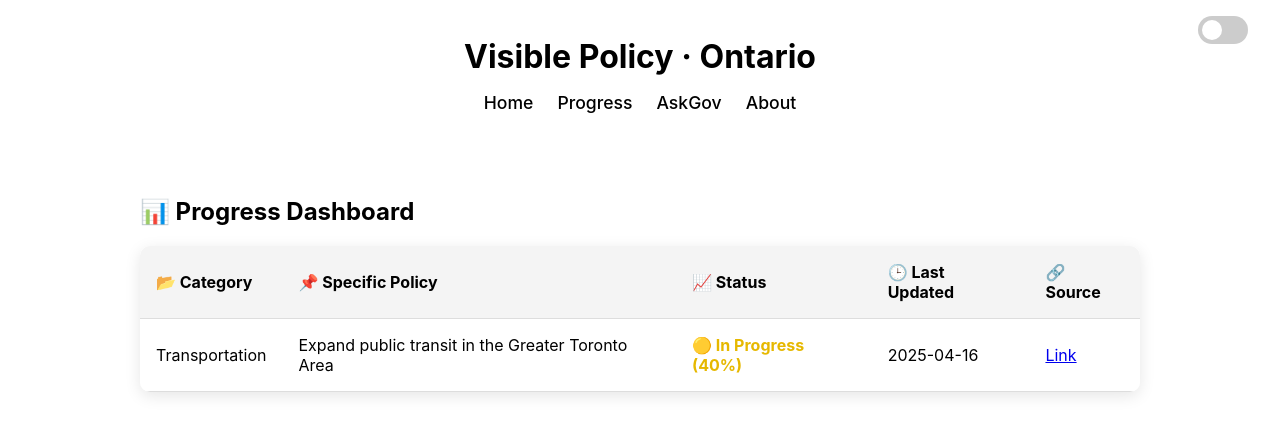
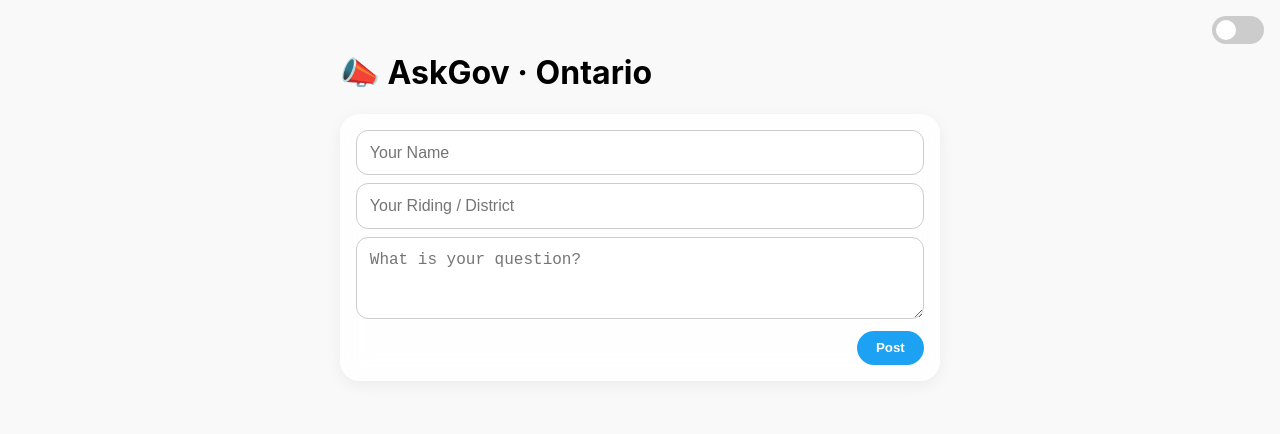
Before and after one commit to leonardoh-ca/visible-policy-data, a website: page index.html in a window 1280 px wide. Drawn offline with Linux system fonts and the light colour scheme.

Commit message:
Update index.html

```diff
--- a/index.html
+++ b/index.html
@@ -3,89 +3,108 @@
 <head>
   <meta charset="UTF-8">
   <meta name="viewport" content="width=device-width, initial-scale=1.0">
-  <title>Visible Policy · Ontario</title>
+  <title>AskGov · Visible Policy</title>
+  <link rel="stylesheet" href="https://cdnjs.cloudflare.com/ajax/libs/font-awesome/6.5.0/css/all.min.css">
   <style>
+    :root {
+      --bg: #f9f9f9;
+      --text: #000;
+      --card: rgba(255, 255, 255, 0.85);
+      --btn-bg: #1da1f2;
+    }
+    .dark {
+      --bg: #121212;
+      --text: #f9f9f9;
+      --card: rgba(30, 30, 30, 0.85);
+      --btn-bg: #1a8cd8;
+    }
     body {
       font-family: -apple-system, BlinkMacSystemFont, 'Segoe UI', Roboto;
       margin: 0;
-      padding: 0;
-      background-color: #ffffff;
-      color: #000000;
-      transition: background-color 0.3s, color 0.3s;
+      padding: 2rem;
+      background-color: var(--bg);
+      color: var(--text);
+      transition: all 0.3s ease-in-out;
     }
-
-    body.dark {
-      background-color: #1c1c1e;
-      color: #f5f5f7;
+    .container {
+      max-width: 600px;
+      margin: 0 auto;
     }
-
-    .container {
-      max-width: 1000px;
-      margin: 0 auto;
-      padding: 2rem;
+    .tweet-box, .tweet {
+      background: var(--card);
+      backdrop-filter: blur(12px);
+      border-radius: 20px;
+      padding: 1rem;
+      margin-bottom: 1.2rem;
+      box-shadow: 0 4px 16px rgba(0,0,0,0.06);
+      transition: all 0.2s ease-in-out;
     }
-
-    h1 {
-      font-size: 2rem;
-      margin-bottom: 1rem;
-      text-align: center;
+    .tweet-box input, .tweet-box textarea {
+      width: 100%;
+      padding: 0.8rem;
+      margin-bottom: 0.5rem;
+      font-size: 1rem;
+      border-radius: 12px;
+      border: 1px solid #ccc;
+      box-sizing: border-box;
     }
-
-    nav {
+    .post-container {
       display: flex;
-      justify-content: center;
-      gap: 1.5rem;
-      margin-bottom: 2rem;
-      font-weight: 500;
-      font-size: 1.1rem;
+      justify-content: flex-end;
     }
-
-    nav a {
-      text-decoration: none;
-      color: inherit;
-      transition: color 0.3s ease, transform 0.2s ease;
+    .tweet-box button {
+      background-color: var(--btn-bg);
+      color: white;
+      border: none;
+      padding: 0.6rem 1.2rem;
+      border-radius: 9999px;
+      font-weight: bold;
+      cursor: pointer;
+      transition: background 0.2s;
     }
-
-    nav a:hover {
-      text-decoration: underline;
-      color: #0a84ff;
-      transform: scale(1.05);
+    .tweet {
+      position: relative;
+      padding-right: 2.5rem;
     }
-
-    .topbar {
-      display: flex;
-      justify-content: space-between;
-      align-items: center;
-      padding: 1rem 2rem 0 2rem;
+    .tweet .meta {
+      font-weight: bold;
+      font-size: 0.95rem;
+      margin-bottom: 0.3rem;
     }
-
-    .topbar h1 {
-      flex-grow: 1;
-      text-align: center;
+    .tweet .time {
+      font-size: 0.8rem;
+      color: #888;
     }
-
-    .toggle-switch {
-      display: flex;
-      align-items: center;
-      gap: 0.5rem;
+    .tweet .text {
+      font-size: 1rem;
+      margin: 0.5rem 0;
+    }
+    .tweet .delete-btn {
       position: absolute;
+      top: 10px;
+      right: 10px;
+      background: none;
+      border: none;
+      color: #e0245e;
+      font-size: 1.2rem;
+      cursor: pointer;
+    }
+    .toggle-container {
+      position: fixed;
       top: 1rem;
-      right: 2rem;
+      right: 1rem;
     }
-
     .switch {
       position: relative;
       display: inline-block;
-      width: 50px;
+      width: 52px;
       height: 28px;
     }
-
     .switch input {
       opacity: 0;
       width: 0;
       height: 0;
     }
-
     .slider {
       position: absolute;
       cursor: pointer;
@@ -97,7 +116,6 @@
       transition: 0.4s;
       border-radius: 34px;
     }
-
     .slider:before {
       position: absolute;
       content: "";
@@ -109,135 +127,111 @@
       transition: 0.4s;
       border-radius: 50%;
     }
-
     input:checked + .slider {
-      background-color: #0a84ff;
+      background-color: #1da1f2;
     }
-
     input:checked + .slider:before {
-      transform: translateX(22px);
+      transform: translateX(24px);
     }
-
-    table {
-      border-collapse: collapse;
-      width: 100%;
-      background-color: rgba(255, 255, 255, 0.9);
-      border-radius: 10px;
-      overflow: hidden;
-      box-shadow: 0 4px 16px rgba(0,0,0,0.1);
-      transition: background-color 0.3s ease;
-    }
-
-    body.dark table {
-      background-color: rgba(44, 44, 46, 0.85);
-    }
-
-    th, td {
-      padding: 1rem;
-      border-bottom: 1px solid #ddd;
-      text-align: left;
-      transition: background-color 0.3s, color 0.3s;
-    }
-
-    th {
-      background: #f4f4f4;
-    }
-
-    body.dark th {
-      background: #2c2c2e;
-    }
-
-    tr:hover {
-      background-color: rgba(240, 240, 255, 0.3);
-    }
-
-    body.dark tr:hover {
-      background-color: rgba(255, 255, 255, 0.05);
-    }
-
-    .status.inprogress { color: #e6b800; font-weight: bold; }
-    .status.completed  { color: #00cc66; font-weight: bold; }
-    .status.delayed    { color: #e60000; font-weight: bold; }
   </style>
 </head>
 <body>
-  <div class="topbar">
-    <h1>Visible Policy · Ontario</h1>
-    <div class="toggle-switch">
-      <label class="switch">
-        <input type="checkbox" id="mode-toggle">
-        <span class="slider"></span>
-      </label>
+  <div class="toggle-container">
+    <label class="switch">
+      <input type="checkbox" onchange="toggleMode()">
+      <span class="slider"></span>
+    </label>
+  </div>
+  <div class="container">
+    <h1>📣 AskGov · Ontario</h1>
+    <div class="tweet-box">
+      <input type="text" id="name" placeholder="Your Name" required>
+      <input type="text" id="district" placeholder="Your Riding / District" required>
+      <textarea id="question" rows="3" placeholder="What is your question?" required></textarea>
+      <div class="post-container">
+        <button onclick="postTweet()">Post</button>
+      </div>
     </div>
+    <div id="tweets"></div>
   </div>
+  <script>
+    const repo = "visible-policy-data";
+    const owner = "leonardoh-ca";
+    const filePath = "comments.json";
 
-  <nav>
-    <a href="#">Home</a>
-    <a href="#">Progress</a>
-    <a href="askgov.html">AskGov</a>
-    <a href="about.html">About</a>
-  </nav>
+    async function fetchComments() {
+      const res = await fetch(`https://raw.githubusercontent.com/${owner}/${repo}/main/${filePath}`);
+      const text = await res.text();
+      try {
+        const parsed = JSON.parse(text);
+        return parsed.filter(t => t && t.id && t.name && t.question);
+      } catch (e) {
+        console.error("Failed to parse comments:", e);
+        return [];
+      }
+    }
 
-  <div class="container">
-    <h2>📊 Progress Dashboard</h2>
+    async function sendToGitHubAction(tweetList) {
+      await fetch("/.netlify/functions/postComment", {
+        method: "POST",
+        headers: {
+          "Content-Type": "application/json"
+        },
+        body: JSON.stringify({ data: tweetList })
+      });
+    }
 
-    <table>
-      <thead>
-        <tr>
-          <th>📂 Category</th>
-          <th>📌 Specific Policy</th>
-          <th>📈 Status</th>
-          <th>🕒 Last Updated</th>
-          <th>🔗 Source</th>
-        </tr>
-      </thead>
-      <tbody id="dashboard-body">
-        <tr><td colspan="5">Loading...</td></tr>
-      </tbody>
-    </table>
-  </div>
+    function toggleMode() {
+      document.body.classList.toggle("dark");
+    }
 
-  <script>
-    const modeToggle = document.getElementById('mode-toggle');
-    modeToggle.addEventListener('change', () => {
-      document.body.classList.toggle('dark');
-    });
+    let tweets = [];
+    const tweetsContainer = document.getElementById("tweets");
 
-    fetch('progress.json')
-      .then(res => res.json())
-      .then(data => {
-        const body = document.getElementById('dashboard-body');
-        body.innerHTML = '';
-        data.forEach(entry => {
-          let statusText = entry.status;
-          const lower = statusText.toLowerCase();
-          if (lower.includes('progress')) statusText = `🟡 In Progress (${entry.percent}%)`;
-          else if (lower.includes('complete')) statusText = `🟢 Completed (${entry.percent}%)`;
-          else statusText = `🔴 Delay (${entry.percent}%)`;
+    async function load() {
+      tweets = await fetchComments();
+      renderTweets();
+    }
 
-          const statusClass = lower.includes('complete') ? 'completed'
-                              : lower.includes('progress') ? 'inprogress'
-                              : 'delayed';
+    function postTweet() {
+      const name = document.getElementById("name").value.trim();
+      const district = document.getElementById("district").value.trim();
+      const question = document.getElementById("question").value.trim();
+      if (!name || !district || !question) return;
 
-          const isURL = entry.source.startsWith('http');
-          const sourceHTML = isURL
-            ? `<a href="${entry.source}" target="_blank">Link</a>`
-            : entry.source;
+      const tweet = {
+        id: Date.now(),
+        name,
+        district,
+        question,
+        time: new Date().toISOString().slice(0, 16).replace("T", " ")
+      };
 
-          const row = document.createElement('tr');
-          row.innerHTML = `
-            <td>${entry.category}</td>
-            <td>${entry.policy}</td>
-            <td class="status ${statusClass}">${statusText}</td>
-            <td>${entry.updated_at}</td>
-            <td>${sourceHTML}</td>
-          `;
-          body.appendChild(row);
-        });
-      })
-      .catch(() => {
-        document.getElementById('dashboard-body').innerHTML = `<tr><td colspan="5">Failed to load data.</td></tr>`;
-      });
+      tweets.unshift(tweet);
+      sendToGitHubAction(tweets).then(() => renderTweets());
+
+      document.getElementById("name").value = "";
+      document.getElementById("district").value = "";
+      document.getElementById("question").value = "";
+    }
+
+    function deleteTweet(id) {
+      tweets = tweets.filter(t => t.id !== id);
+      sendToGitHubAction(tweets).then(() => renderTweets());
+    }
+
+    function renderTweets() {
+      tweetsContainer.innerHTML = tweets.map(t => `
+        <div class="tweet">
+          <button class="delete-btn" onclick="deleteTweet(${t.id})"><i class="fas fa-trash"></i></button>
+          <div class="meta">${t.name} · ${t.district}</div>
+          <div class="time">${t.time}</div>
+          <div class="text">${t.question}</div>
+        </div>
+      `).join('');
+    }
+
+    load();
   </script>
 </body>
 </html>
```
